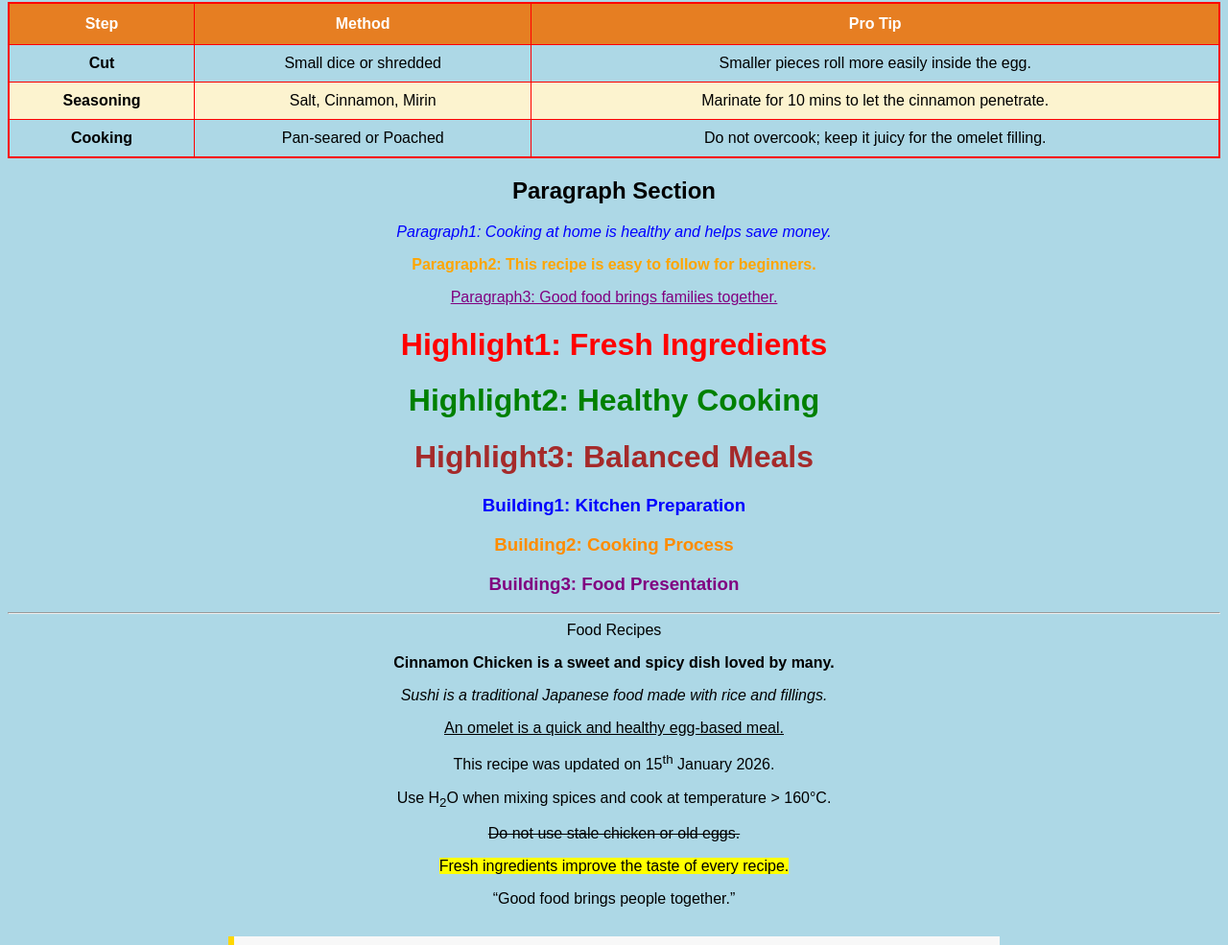
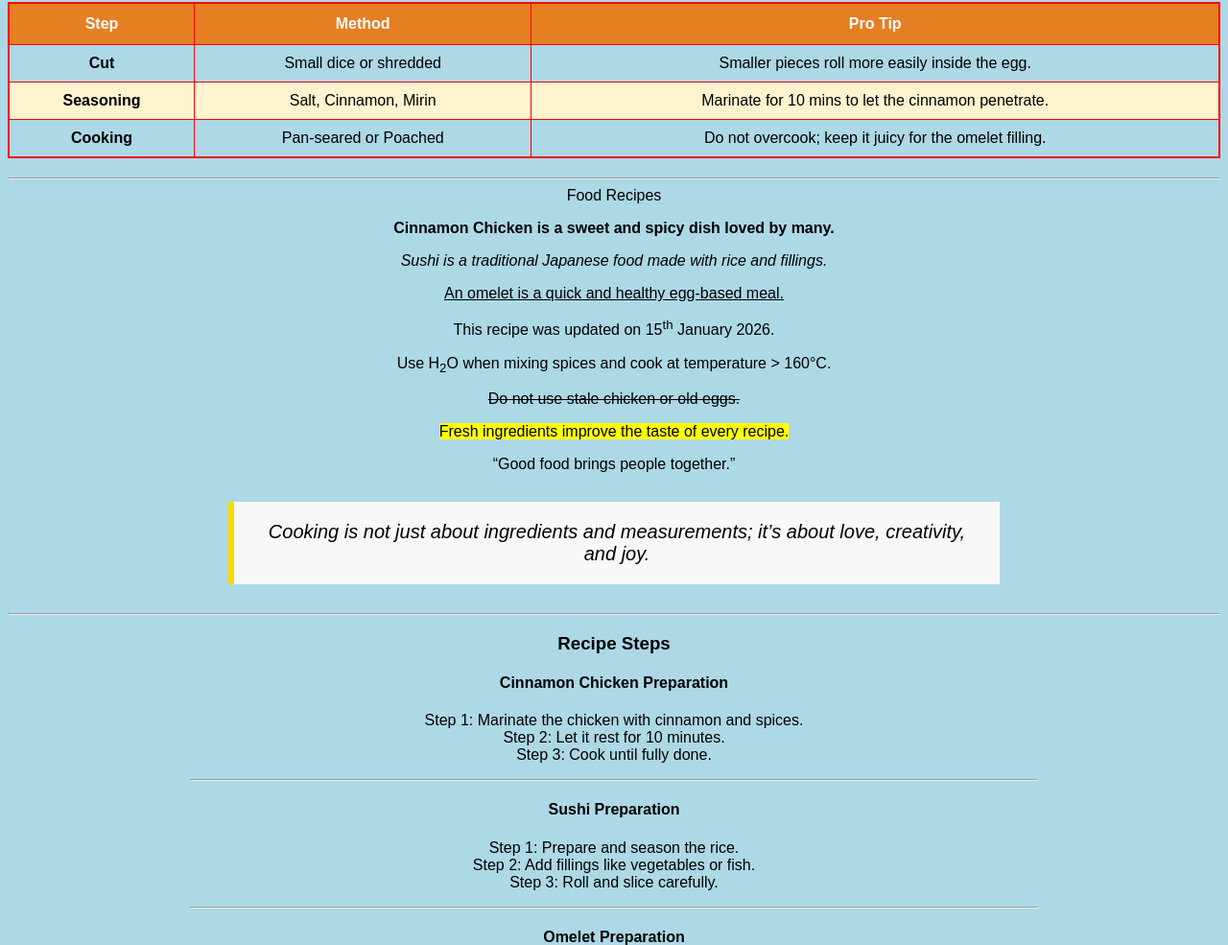
Before and after one commit to amranmahamud/css-assignment, a plain HTML site: page index.html in a window 1280 px wide. Shown: the part 1940-2925 px from the top of the page at 96% size. Drawn offline with Linux system fonts and the light colour scheme.

Commit message:
Update index.html

```diff
--- a/index.html
+++ b/index.html
@@ -32,22 +32,6 @@
          font-style: italic;
          text-align: center;
          font-size: 20px;
-      }
-
-      /* Paragraph 2 - Internal */
-      .p2 {
-         color: orange;
-         font-weight: bold;
-      }
-
-      /* Highlight 2 - Internal */
-      .highlight2 {
-         color: green;
-      }
-
-      /* Building 2 - Internal */
-      .building2 {
-         color: darkorange;
       }
       /* FLEX WRAPPER FOR IMAGES & VIDEOS */
       .media-wrapper {
@@ -254,52 +238,7 @@ html
 
 
 
-<!-- ================= PARAGRAPH TASK ================= -->
 
-    <h2>Paragraph Section</h2>
-
-    <!-- Paragraph1 - INLINE -->
-    <p style="color:blue; font-style:italic;">
-        Paragraph1: Cooking at home is healthy and helps save money.
-    </p>
-
-    <!-- Paragraph2 - INTERNAL -->
-    <p class="p2">
-        Paragraph2: This recipe is easy to follow for beginners.
-    </p>
-
-    <!-- Paragraph3 - EXTERNAL -->
-    <p class="p3">
-        Paragraph3: Good food brings families together.
-    </p>
-
-    <!-- ================= HIGHLIGHT TASK ================= -->
-
-    <h1 style="color:red;">
-        Highlight1: Fresh Ingredients
-    </h1>
-
-    <h1 class="highlight2">
-        Highlight2: Healthy Cooking
-    </h1>
-
-    <h1 class="highlight3">
-        Highlight3: Balanced Meals
-    </h1>
-
-    <!-- ================= BUILDING TASK ================= -->
-
-    <h3 style="color:blue;">
-        Building1: Kitchen Preparation
-    </h3>
-
-    <h3 class="building2">
-        Building2: Cooking Process
-    </h3>
-
-    <h3 class="building3">
-        Building3: Food Presentation
-    </h3>
 
     <hr>
 <h9>Food Recipes</h9>
```
